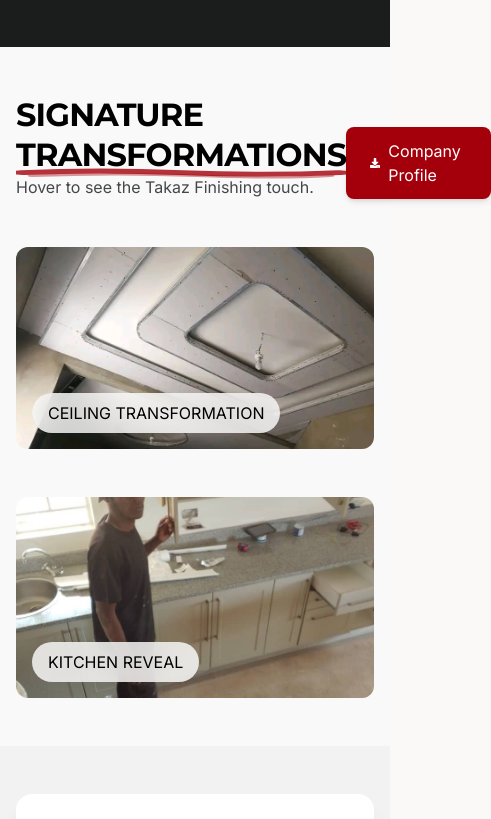
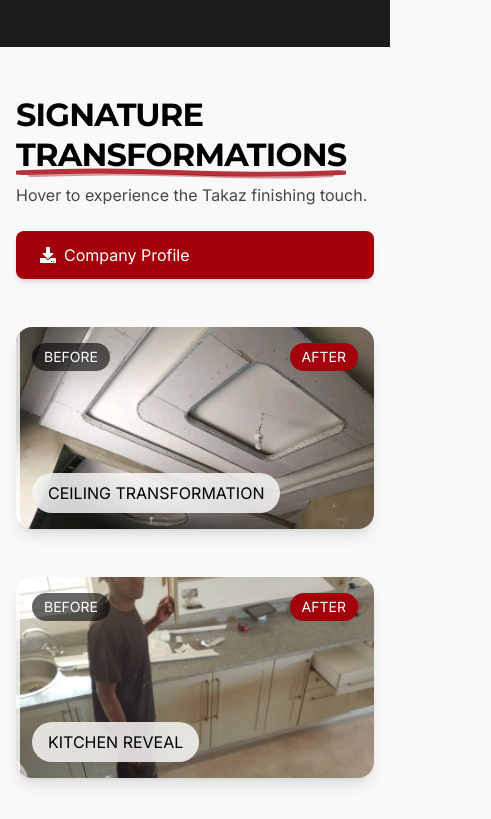
Before and after one commit to PhaseOfficial/TakazHomes, a React (Vite) app: page /#/ in a window 390 px wide. Before the commit this address led to /#/contact. Shown: the part 6445-7264 px from the top of the page, 491 px wide, since content can reach past the window. Built offline with nearby package versions, Linux system fonts and the light colour scheme.

Commit message:
Enhance TrustBanner component with download button and improved layout for transformation cards

```diff
--- a/src/components/home/TrustBanner.jsx
+++ b/src/components/home/TrustBanner.jsx
@@ -1,10 +1,13 @@
 import { motion } from "framer-motion";
 import PaintStroke from "../common/PaintStroke";
 import { FaDownload } from "react-icons/fa";
+
 import before1 from "../../assets/cieling under construction.jpeg";
 import after1 from "../../assets/SUSPENDED cieling painting job.png";
+
 import before2 from "../../assets/builder working on kitchen cabinets.jpeg";
 import after2 from "../../assets/finished fitted kitchen cabinets .jpeg";
+
 import companyProfile from "../../assets/Takaz Investments Company Profile 1.pdf";
 
 const TrustBanner = () => {
@@ -12,65 +15,118 @@ const TrustBanner = () => {
     initial: { opacity: 0, y: 30 },
     whileInView: { opacity: 1, y: 0 },
     viewport: { once: true },
-    transition: { duration: 0.8, ease: "easeOut" }
+    transition: { duration: 0.8, ease: "easeOut" },
   };
 
   return (
     <section className="py-stack-lg bg-surface text-left">
       <div className="max-w-container-max-width mx-auto px-margin-mobile md:px-margin-desktop">
-        <div className="flex justify-between items-end mb-stack-lg">
+
+        {/* Header */}
+        <div className="flex flex-col md:flex-row md:justify-between md:items-end gap-6 mb-stack-lg">
           <motion.div {...fadeInUp}>
             <h2 className="font-headline-lg text-headline-lg text-primary uppercase tracking-tight">
-              Signature <PaintStroke color="var(--secondary)">Transformations</PaintStroke>
+              Signature{" "}
+              <PaintStroke color="var(--secondary)">
+                Transformations
+              </PaintStroke>
             </h2>
-            <p className="text-on-surface-variant">Hover to see the Takaz Finishing touch.</p>
+
+            <p className="text-on-surface-variant mt-2">
+              Hover to experience the Takaz finishing touch.
+            </p>
           </motion.div>
+
+          {/* Download Button */}
           <a
             href={companyProfile}
             download
-            className="flex items-center gap-2 bg-secondary text-on-secondary px-6 py-3 rounded-lg font-label-lg hover:brightness-95 transition-all shadow-md"
+            className="inline-flex items-center gap-2 bg-secondary text-on-secondary px-6 py-3 rounded-lg font-label-lg hover:scale-105 hover:brightness-95 transition-all duration-300 shadow-md"
           >
-            <FaDownload /> Company Profile
+            <FaDownload />
+            Company Profile
           </a>
         </div>
+
+        {/* Transformation Grid */}
         <div className="grid md:grid-cols-2 gap-stack-lg">
-          {/* Transformation 1 */}
+
+          {/* Transformation Card 1 */}
           <motion.div
             {...fadeInUp}
-            className="relative aspect-video group overflow-hidden rounded-xl cursor-ew-resize"
+            className="relative aspect-video group overflow-hidden rounded-2xl shadow-lg cursor-ew-resize"
           >
+            {/* BEFORE IMAGE */}
             <img
+              src={before1}
+              alt="Ceiling before transformation"
               className="absolute inset-0 w-full h-full object-cover"
-              src={before1}
-              alt="Before"
             />
-            <div className="absolute inset-0 transition-all duration-700 [clip-path:inset(0_0_0_100%)] group-hover:[clip-path:inset(0_0_0_0)]">
+
+            {/* AFTER IMAGE */}
+            <div className="absolute inset-0 w-0 group-hover:w-full transition-all duration-700 ease-in-out overflow-hidden">
               <img
+                src={after1}
+                alt="Ceiling after transformation"
                 className="w-full h-full object-cover"
-                src={after1}
-                alt="After"
               />
             </div>
-            <div className="absolute bottom-4 left-4 bg-white/80 backdrop-blur-md px-4 py-2 rounded-full font-label-lg text-primary z-20">CEILING TRANSFORMATION</div>
+
+            {/* Divider Line */}
+            <div className="absolute top-0 left-0 h-full w-1 bg-white/80 group-hover:left-full transition-all duration-700 ease-in-out z-10" />
+
+            {/* Labels */}
+            <div className="absolute top-4 left-4 bg-black/60 text-white text-sm px-3 py-1 rounded-full z-20">
+              BEFORE
+            </div>
+
+            <div className="absolute top-4 right-4 bg-secondary text-white text-sm px-3 py-1 rounded-full z-20">
+              AFTER
+            </div>
+
+            {/* Title */}
+            <div className="absolute bottom-4 left-4 bg-white/80 backdrop-blur-md px-4 py-2 rounded-full font-label-lg text-primary z-20">
+              CEILING TRANSFORMATION
+            </div>
           </motion.div>
-          {/* Transformation 2 */}
+
+          {/* Transformation Card 2 */}
           <motion.div
             {...fadeInUp}
-            className="relative aspect-video group overflow-hidden rounded-xl cursor-ew-resize"
+            className="relative aspect-video group overflow-hidden rounded-2xl shadow-lg cursor-ew-resize"
           >
+            {/* BEFORE IMAGE */}
             <img
+              src={before2}
+              alt="Kitchen before transformation"
               className="absolute inset-0 w-full h-full object-cover"
-              src={before2}
-              alt="Before"
             />
-            <div className="absolute inset-0 transition-all duration-700 [clip-path:inset(0_0_0_100%)] group-hover:[clip-path:inset(0_0_0_0)]">
+
+            {/* AFTER IMAGE */}
+            <div className="absolute inset-0 w-0 group-hover:w-full transition-all duration-700 ease-in-out overflow-hidden">
               <img
+                src={after2}
+                alt="Kitchen after transformation"
                 className="w-full h-full object-cover"
-                src={after2}
-                alt="After"
               />
             </div>
-            <div className="absolute bottom-4 left-4 bg-white/80 backdrop-blur-md px-4 py-2 rounded-full font-label-lg text-primary z-20">KITCHEN REVEAL</div>
+
+            {/* Divider Line */}
+            <div className="absolute top-0 left-0 h-full w-1 bg-white/80 group-hover:left-full transition-all duration-700 ease-in-out z-10" />
+
+            {/* Labels */}
+            <div className="absolute top-4 left-4 bg-black/60 text-white text-sm px-3 py-1 rounded-full z-20">
+              BEFORE
+            </div>
+
+            <div className="absolute top-4 right-4 bg-secondary text-white text-sm px-3 py-1 rounded-full z-20">
+              AFTER
+            </div>
+
+            {/* Title */}
+            <div className="absolute bottom-4 left-4 bg-white/80 backdrop-blur-md px-4 py-2 rounded-full font-label-lg text-primary z-20">
+              KITCHEN REVEAL
+            </div>
           </motion.div>
         </div>
       </div>
```
